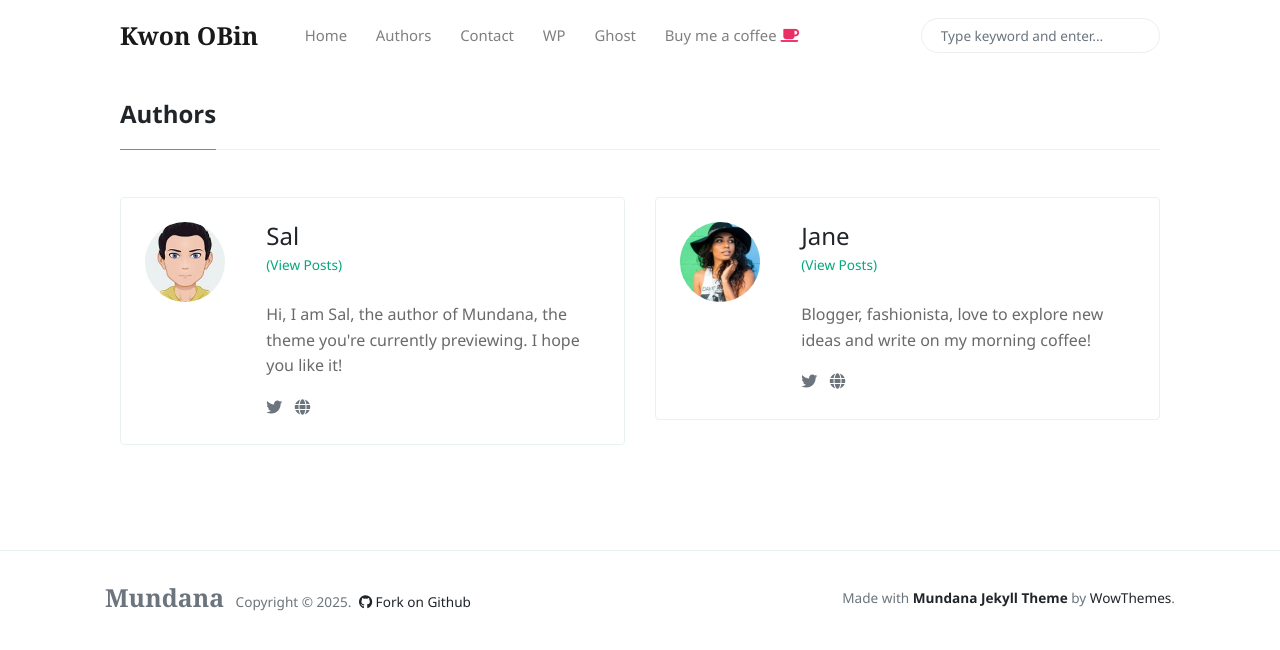
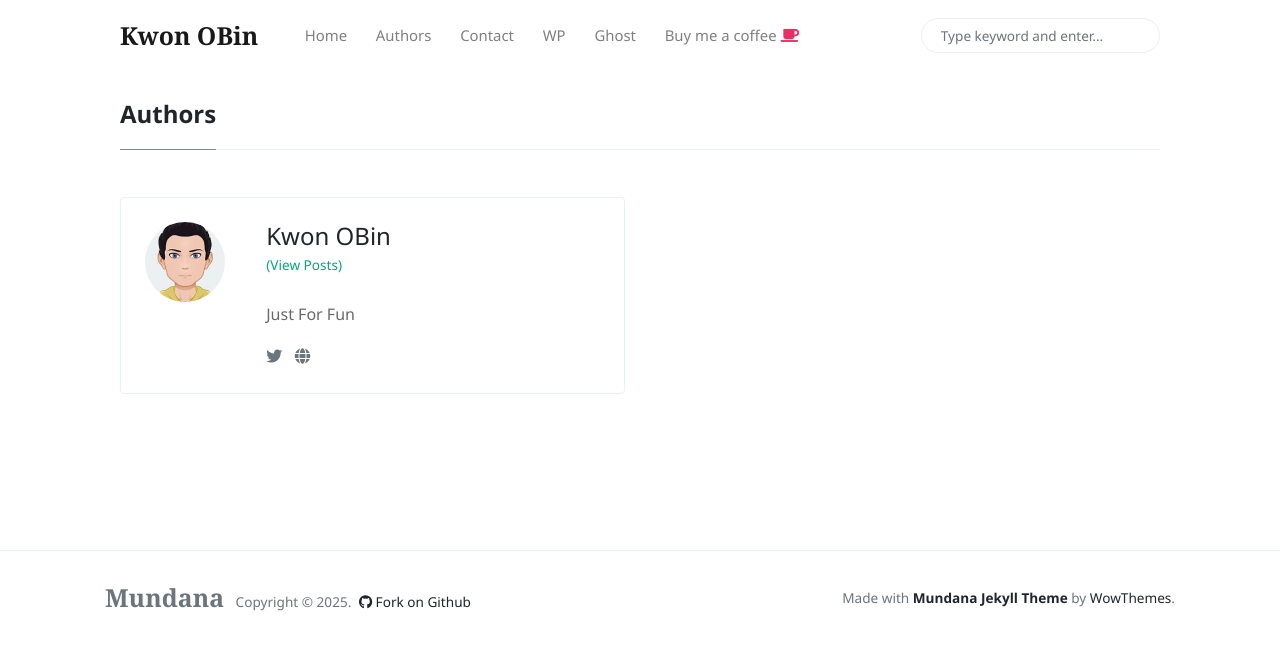
Before and after one commit to jamesobin/jamesobin.github.io, a Jekyll site: the page built from _pages/authors-list.html, in a window 1280 px wide. Shown: the top 650 px of the page. Built offline with Jekyll 4.4.1, drawn with Linux system fonts in a browser that asks for light colours; nearby versions of some CDN libraries.

Commit message:
테마 적용

```diff
--- a/_config.yml
+++ b/_config.yml
@@ -19,21 +19,13 @@ plugins:
   - jekyll-seo-tag
 
 authors:
-    sal:
-      name:           Sal
-      site:           https://www.wowthemes.net
+    jamesobin:
+      name:           Kwon OBin
+      site:           https://github.com/jamesobin
       avatar:         /assets/images/avatar1.jpg
-      bio:            "Hi, I am Sal, the author of Mundana, the theme you're currently previewing. I hope you like it!"
-      email:          wowthemesnet@gmail.com
-      twitter:        https://twitter.com/wowthemesnet
-
-    jane:
-      name:           Jane
-      site:           https://www.wowthemes.net
-      avatar:         /assets/images/avatar2.jpg
-      bio:            "Blogger, fashionista, love to explore new ideas and write on my morning coffee!"
-      email:          fakemail@gmail.com
-      twitter:        https://twitter.com/wowthemesnet
+      bio:            "Just For Fun"
+      email:          jamesobin@naver.com
+      #twitter:        https://twitter.com/wowthemesnet
 
 # Defaults
 defaults:
```
